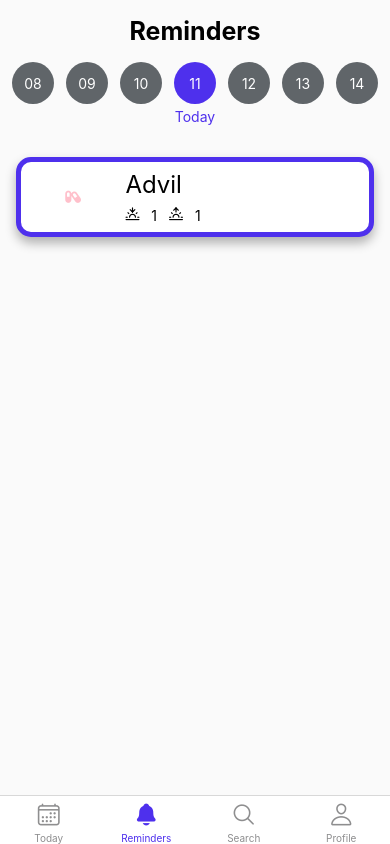
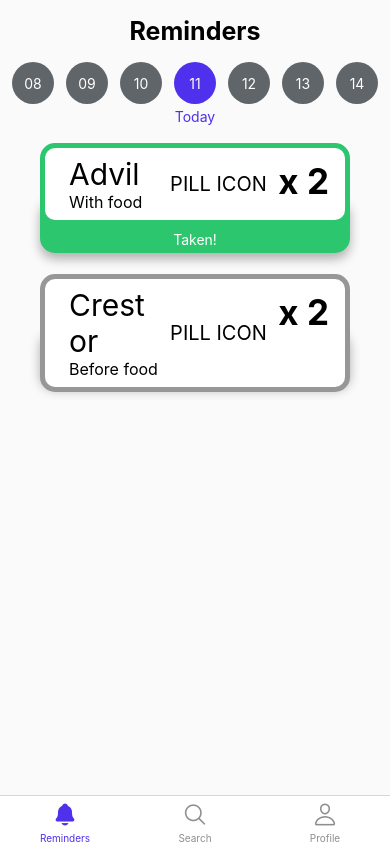
Before and after one commit to Pinfo-HumaniTECH/PINfoApp, a React Native app: screen /Reminders in a window 390 px wide. Built offline with nearby package versions, Linux system fonts and the light colour scheme; what react-native-responsive-fontsize would draw is missing.

Commit message:
add med cards

```diff
--- a/App.js
+++ b/App.js
@@ -4,7 +4,6 @@
 import ProfileScreen from './app/screens/ProfileScreen';
 import SearchScreen from './app/screens/SearchScreen';
 import RemindersScreen from './app/screens/RemindersScreen';
-import TodayScreen from './app/screens/TodayScreen';
 import Colors from './app/screens/Colors';
 
 import { DefaultTheme, NavigationContainer } from '@react-navigation/native';
@@ -25,9 +24,7 @@
         tabBarActiveTintColor: COLORS.purple,
         tabBarIcon: ({focused, color, size}) => {
           let iconName;
-          if (route.name == 'Today') {
-            iconName = focused ? 'calendar' : 'calendar-outline';
-          } else if (route.name == 'Reminders') {
+          if (route.name == 'Reminders') {
             iconName = focused ? 'notifications' : 'notifications-outline';
           } else if (route.name == 'Search') {
             iconName = focused ? 'search' : 'search-outline';
@@ -37,7 +34,6 @@
           return <Ionicons name = {iconName} size = {size} color = {color}/>;
         },
       })}>
-        <Tab.Screen name = "Today" component = {TodayScreen} />
         <Tab.Screen name = "Reminders" component={RemindersScreen} />
         <Tab.Screen name = "Search" component = {SearchScreen} />
         <Tab.Screen name = "Profile" component = {ProfileScreen} />
--- a/app/screens/Colors.js
+++ b/app/screens/Colors.js
@@ -1,4 +1,6 @@
 export const COLORS = {
     purple: '#4E30ED',
     mediumGray: '#606569',
+    lightGray: '#979797',
+    green: '#2CC66F'
   };
--- a/app/screens/RemindersScreen.js
+++ b/app/screens/RemindersScreen.js
@@ -60,34 +60,70 @@
             </View>
 
             {/* Medication cards */}
+
+            {/* ADVIL TAKEN */}
+             {/* bottom tab */}
+             <View style={{marginTop: 30}}>
+                <TouchableOpacity
+                    style={styles.medCardShadowGreen}
+                    activeOpacity = { .5 }
+                >
+                    <Text style={{color: 'white', textAlign: 'center', marginTop: 30}}>Taken!</Text>
+
+                </TouchableOpacity>
+            </View>
+            {/* content */}
             <View style={styles.medCardContainer}>
                 <TouchableOpacity
-                    style={styles.medCard}
+                    style={styles.medCardGreen}
                     activeOpacity = { .5 }
                 >
                     <View style={styles.innerMedContainer}>
                         {/* left side */}
-                        <View style={{flex: 3, alignItems: 'center', justifyContent: 'center'}}>
-                            <FontAwesome5
-                            color = 'pink'
-                            size = '40'
-                            name = 'capsules'/>
+                        <View style={{flex: 1, flexDirection: 'column'}}>
+                            <View style={{marginLeft: 24}}>
+                                <Text style={{fontSize: 30}}>Advil</Text>
+                                <Text style={{fontSize: 16}}>With food</Text>
+                            </View>
                         </View>
                         {/* right side */}
-                        <View style={{flex: 7, flexDirection: 'column'}}>
-                            <View>
-                                <Text style={styles.medCardTitle}>Advil</Text>
+                        <View style={{flex: 1.5, flexDirection: 'row', marginRight: 16, alignContent: 'center', justifyContent: 'center'}}>
+                            <Text style={{fontSize: 20, margin: 'auto'}}>PILL ICON</Text>
+                            <Text style={{fontWeight: 'bold', fontSize: 35, marginTop: 4}}>x 2</Text>
+                        </View>
+                    </View>
+                </TouchableOpacity>
+            </View>
+
+            {/* ADVIL NOT TAKEN */}
+            {/* bottom tab */}
+            <View>
+                <TouchableOpacity
+                    style={styles.medCardShadowGray}
+                    activeOpacity = { .5 }
+                >
+                    <Text style={{color: 'white', textAlign: 'center', marginTop: 30}}>Not taken</Text>
+
+                </TouchableOpacity>
+            </View>
+            {/* content */}
+            <View style={styles.medCardContainer}>
+                <TouchableOpacity
+                    style={styles.medCardGray}
+                    activeOpacity = { .5 }
+                >
+                    <View style={styles.innerMedContainer}>
+                        {/* left side */}
+                        <View style={{flex: 1, flexDirection: 'column'}}>
+                            <View style={{marginLeft: 24}}>
+                                <Text style={{fontSize: 30}}>Crestor</Text>
+                                <Text style={{fontSize: 16}}>Before food</Text>
                             </View>
-                            <View style={{flexDirection: 'row', marginTop: 8}}>
-                                <Feather
-                                size = '20'
-                                name = 'sunset' />
-                                <Text style={styles.medCardIcons}> 1 </Text>
-                                <Feather
-                                size = '20'
-                                name = 'sunrise' />
-                                <Text style={styles.medCardIcons}> 1 </Text>
-                            </View>
+                        </View>
+                        {/* right side */}
+                        <View style={{flex: 1.5, flexDirection: 'row', marginRight: 16, alignContent: 'center', justifyContent: 'center'}}>
+                            <Text style={{fontSize: 20, margin: 'auto'}}>PILL ICON</Text>
+                            <Text style={{fontWeight: 'bold', fontSize: 35, marginTop: 4}}>x 2</Text>
                         </View>
                     </View>
                 </TouchableOpacity>
--- a/app/screens/Styles.js
+++ b/app/screens/Styles.js
@@ -83,17 +83,56 @@
         marginLeft: circleSpacing,
         marginRight: circleSpacing,
       },
-    medCard: {
+    medCardGreen: {
         marginTop: 16,
         marginBottom: 16,
         paddingTop: 8,
         paddingBottom: 8,
-        marginRight: 16,
-        marginLeft: 16,
+        marginRight: 40,
+        marginLeft: 40,
         backgroundColor: 'white',
         borderRadius:15,
         borderWidth: 5,
-        borderColor: COLORS.purple,
+        borderColor: COLORS.green,
+      },
+      medCardShadowGreen: {
+        marginTop: -40,
+        top: 81,
+        marginRight: 40,
+        marginLeft: 40,
+        backgroundColor: COLORS.green,
+        borderRadius: 15,
+        borderWidth: 5,
+        borderColor: COLORS.green,
+        shadowColor: "#000",
+        shadowOffset: {
+            width: 0,
+            height: 6,
+        },
+        shadowOpacity: 0.30,
+        shadowRadius: 11,
+      },
+      medCardGray: {
+        marginTop: 16,
+        marginBottom: 16,
+        paddingTop: 8,
+        paddingBottom: 8,
+        marginRight: 40,
+        marginLeft: 40,
+        backgroundColor: 'white',
+        borderRadius:15,
+        borderWidth: 5,
+        borderColor: COLORS.lightGray,
+      },
+      medCardShadowGray: {
+        marginTop: -40,
+        top: 81,
+        marginRight: 40,
+        marginLeft: 40,
+        backgroundColor: COLORS.lightGray,
+        borderRadius: 15,
+        borderWidth: 5,
+        borderColor: COLORS.lightGray,
         shadowColor: "#000",
         shadowOffset: {
             width: 0,
@@ -103,7 +142,7 @@
         shadowRadius: 11,
       },
       medCardContainer: {
-        marginTop: 16,
+        top: -45,
       },
       innerMedContainer: {
         flexDirection: "row",
--- a/app/screens/TodayScreen.js
+++ /dev/null
@@ -1,19 +0,0 @@
-import React from 'react';
-import { StyleSheet, View, Text, SafeAreaView, Button, TouchableHighlight, TouchableOpacity} from 'react-native';
-import styles from './Styles.js'
-
-function TodayScreen() {
-    return (
-        //bg styling
-        <SafeAreaView style={styles.container}>
-
-            {/* Header bar */}
-            <View style={styles.header}>
-                <Text style={styles.headerText}>Today</Text>
-            </View>
-
-        </SafeAreaView>
-    );
-}
-
-export default TodayScreen;
```
